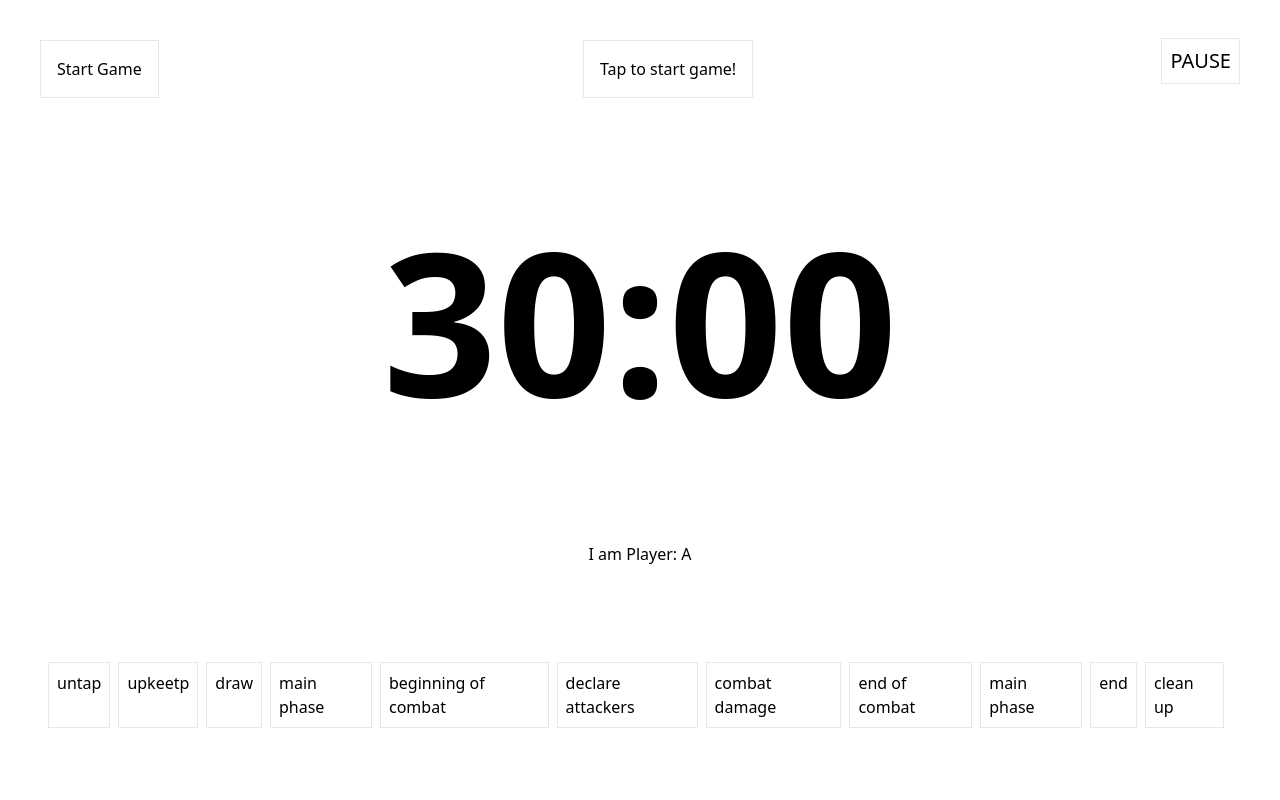
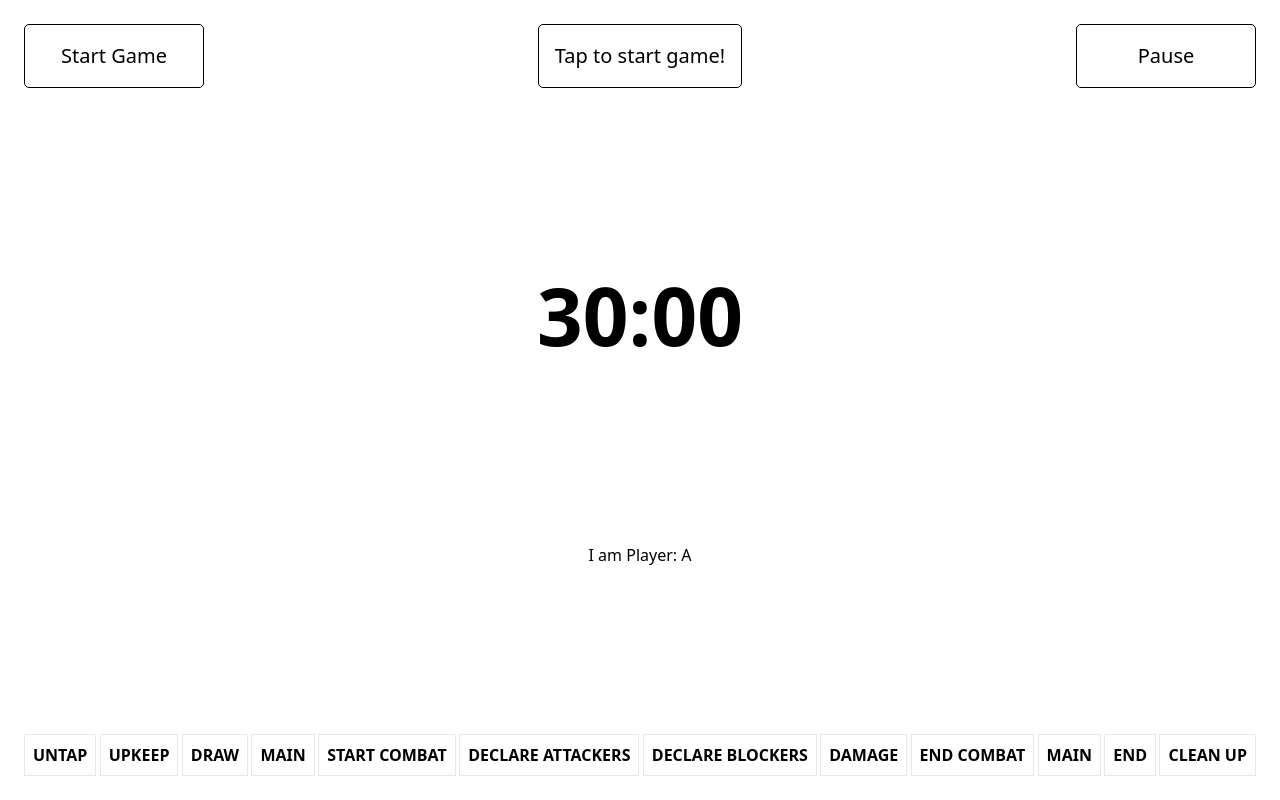
Before and after one commit to JoaquinRF/mtg-clock, a React (Create React App) app: page / in a window 1280 px wide. Shown: the top 800 px of the page. Built offline with nearby package versions, Linux system fonts and the light colour scheme.

Commit message:
Adjusted some stylings

```diff
--- a/src/App.tsx
+++ b/src/App.tsx
@@ -1,14 +1,15 @@
 import PageContainer from "./components/PageContainer";
 import { clocks, getPlayerIndex } from "./mockServer/server";
+
 
 function App() {
   return (
     <div>
-      {/* {clocks.map(clock => {
+      {clocks.map(clock => {
         const playerIndex = getPlayerIndex(clock.playerName)
         return <PageContainer key={playerIndex} playerInfo={{ name: clock.playerName, playerIndex: playerIndex }} />
-      })} */}
-      <PageContainer playerInfo={{ name: 'A', playerIndex: 0 }} />
+      })}
+      {/* <PageContainer playerInfo={{ name: 'A', playerIndex: 0 }} /> */}
     </div>
   );
 }
--- a/src/components/Clock.tsx
+++ b/src/components/Clock.tsx
@@ -8,7 +8,7 @@ type Props = {
 function Clock({ time, onClick }: Props) {
     return (
         <div
-            className='text-[200px]  font-extrabold flex justify-center'
+            className='text-[5em]  font-extrabold flex justify-center'
             onClick={onClick}
         >
             <span>
--- a/src/components/PageContainer.tsx
+++ b/src/components/PageContainer.tsx
@@ -1,4 +1,4 @@
-import React, { useEffect, useState } from 'react'
+import React, { useEffect, useRef, useState } from 'react'
 import { useMasterClock } from '../hooks/useMasterClock'
 import { passPriority, pauseTime, takePriority } from '../mockServer/server'
 import Clock from './Clock'
@@ -8,7 +8,7 @@ import TurnIndicator from './TurnIndicator'
 
 type Props = { playerInfo: { name: string, playerIndex: number } }
 
-
+export const HEADER_BUTTON_WIDTH = 'min-w-[180px]'
 
 function PageContainer({ playerInfo }: Props) {
     const { time, currentPlayerInfo, currentTurn } = useMasterClock(playerInfo.name)
@@ -18,16 +18,15 @@ function PageContainer({ playerInfo }: Props) {
         else takePriority(playerInfo.playerIndex)
     }
     return (
-        <div className='flex flex-col justify-between h-screen p-6'>
+        <div className='page-container'>
             <div className='flex justify-between'>
 
                 <TurnIndicator playerName={currentTurn} />
                 <PriorityIndicator currentPlayer={currentPlayerInfo.name} />
 
-                <div className='flex items-center'>
-                    <div className='border mr-4 p-2 text-xl h-fit' onClick={() => pauseTime()}>
-                        PAUSE
-                    </div>
+
+                <div className='header-button' onClick={() => pauseTime()}>
+                    Pause
                 </div>
             </div>
 
--- a/src/components/PriorityIndicator.tsx
+++ b/src/components/PriorityIndicator.tsx
@@ -4,7 +4,7 @@ type Props = { currentPlayer: string | null; }
 
 function PriorityIndicator({ currentPlayer }: Props) {
     return (
-        <div className='border w-fit p-4 ml-4 mt-4'>
+        <div className='header-button'>
             {currentPlayer ? `Player: ${currentPlayer} has priority` : 'Tap to start game!'}
         </div>
     )
--- a/src/components/Step.tsx
+++ b/src/components/Step.tsx
@@ -4,7 +4,7 @@ type Props = { step: any }
 
 function Step({ step }: Props) {
     return (
-        <div className='mr-2 border p-2'>{step}</div>
+        <div className='font-bold border p-2 flex items-center'>{step.toUpperCase()}</div>
     )
 }
 
--- a/src/components/StepContainer.tsx
+++ b/src/components/StepContainer.tsx
@@ -5,21 +5,22 @@ type Props = {}
 
 const STEPS = [
     'untap',
-    'upkeetp',
+    'upkeep',
     'draw',
-    'main phase',
-    'beginning of combat',
+    'main',
+    'start combat',
     'declare attackers',
-    'combat damage',
-    'end of combat',
-    'main phase',
+    'declare blockers',
+    'damage',
+    'end combat',
+    'main',
     'end',
     'clean up'
 ]
 
 function StepContainer({ }: Props) {
     return (
-        <div className='flex justify-between mb-6 mx-auto p-6'>
+        <div className='flex flex-row justify-between overflow-auto'>
             {STEPS.map((step, index) => {
                 return <Step key={index} step={step} />
             })}
--- a/src/components/TurnIndicator.tsx
+++ b/src/components/TurnIndicator.tsx
@@ -1,10 +1,11 @@
 import React from 'react'
+import { HEADER_BUTTON_WIDTH } from './PageContainer'
 
 type Props = { playerName: string | null }
 
 function TurnIndicator({ playerName }: Props) {
     return (
-        <div className='border w-fit p-4 ml-4 mt-4'>{playerName ? `Current turn: ${playerName}` : 'Start Game'}</div>
+        <div className='header-button'>{playerName ? `Current turn: ${playerName}` : 'Start Game'}</div>
     )
 }
 
--- a/src/index.css
+++ b/src/index.css
@@ -1,3 +1,26 @@
 @tailwind base;
 @tailwind components;
 @tailwind utilities;
+
+.page-container {
+    max-width: 100vw !important;
+    min-width: 100vw !important;
+    max-height: 100vh !important;
+    min-height: 100vh !important;
+    padding: 1.5rem;
+    display: flex !important;
+    flex-direction: column !important;
+    justify-content: space-between !important;
+}
+
+.header-button {
+    border: 1px black solid;
+    border-radius: 5px;
+    min-width: 180px;
+    padding: 1rem;
+    font-size: 1.25rem;
+    display: flex;
+    justify-content: center;
+    height: fit-content;
+
+}
```
